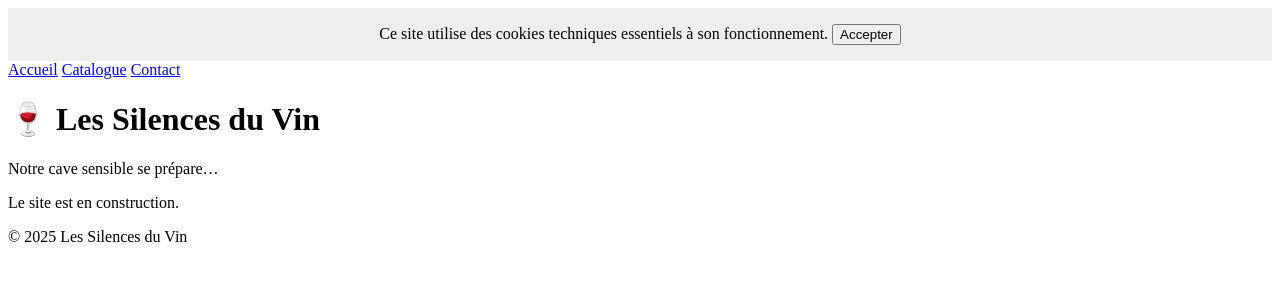
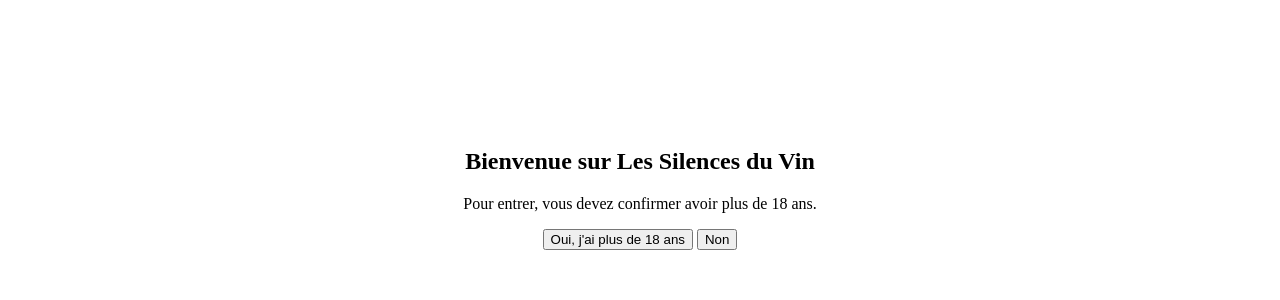
Before and after one commit to Isalys69/lessilencesduvin, a Flask app: page / in a window 1280 px wide. Shown: the top 300 px of the page. Run offline with Flask 3, Linux system fonts and the light colour scheme.

Commit message:
G0R8C4: Intégration Age Gate avec cookie de session (conformité RGPD + loi Evin)

```diff
--- a/app/static/js/cookie-banner.js
+++ b/app/static/js/cookie-banner.js
@@ -1,12 +1,18 @@
-function acceptCookies() {
-    // durée en jours (ici 180 = 6 mois, conforme CNIL)
-    const days = 180;
-    document.cookie = "age_verified=true; path=/; max-age=" + days*24*60*60;
-    document.getElementById("cookie-banner").style.display = "none";
+function validateAge(isAdult) {
+    if (isAdult) {
+        // Crée un cookie de session (pas de durée → supprimé à la fermeture du navigateur)
+        document.cookie = "age_verified=true; path=/";
+        document.getElementById("age-gate").style.display = "none";
+        document.getElementById("cookie-banner").style.display = "block"; // <-- Affiche le bandeau
+    } else {
+        window.location.href = "https://www.alcool-info-service.fr/";
+    }
 }
 
 window.onload = function() {
     if (!document.cookie.includes("age_verified=true")) {
-        document.getElementById("cookie-banner").style.display = "block";
+        document.getElementById("age-gate").style.display = "block";
+    } else {
+        document.getElementById("cookie-banner").style.display = "block"; // <-- Affiche le bandeau si cookie existe déjà
     }
 }
--- a/app/templates/base.html
+++ b/app/templates/base.html
@@ -8,10 +8,17 @@
     </head>
 
     <body>
+        <!-- Age Gate -->
+        <div id="age-gate" style="display:none; position:fixed; top:0; left:0; width:100%; height:100%; background:#fff; text-align:center; padding-top:10%;">
+            <h2>Bienvenue sur Les Silences du Vin</h2>
+            <p>Pour entrer, vous devez confirmer avoir plus de 18 ans.</p>
+            <button onclick="validateAge(true)">Oui, j'ai plus de 18 ans</button>
+            <button onclick="validateAge(false)">Non</button>
+        </div>
+
         <!-- Bandeau cookies -->
         <div id="cookie-banner" style="display:none; background:#eee; padding:1em; text-align:center;">
             Ce site utilise des cookies techniques essentiels à son fonctionnement.
-            <button onclick="acceptCookies()">Accepter</button>
         </div>
 
         <!-- Header commun -->
@@ -23,7 +30,7 @@
             </nav>
         </header>
 
-        <!-- Contenu spécifique à chaque page -->
+        <!-- Contenu normal du site -->
         {% block content %}{% endblock %}
 
         <!-- Footer commun -->
--- a/app/templates/confidentialite.html
+++ b/app/templates/confidentialite.html
@@ -51,8 +51,8 @@
         <h3>Cookie de vérification d'âge</h3>
         <p>
             <strong>Type :</strong> Cookie technique essentiel<br>
-            <strong>Finalité :</strong> Mémoriser votre confirmation de majorité pour éviter de redemander cette information à chaque visite<br>
-            <strong>Durée :</strong> 6 mois maximum<br>
+            <strong>Finalité :</strong> Mémoriser votre consentement concernant votre majorité pour éviter de redemander cette information<br>
+            <strong>Durée :</strong> Session (supprimé à la fermeture du navigateur)<br>
             <strong>Base légale :</strong> Ce cookie est strictement nécessaire au fonctionnement du site et ne requiert pas de consentement spécifique.<br>
             <strong>Information importante :</strong> D'autres cookies pourront être ajoutés lors des évolutions futures du site (analytics, fonctionnalités avancées). Vous en serez informés et pourrez gérer vos préférences via un bandeau de consentement.
         </p>
```
